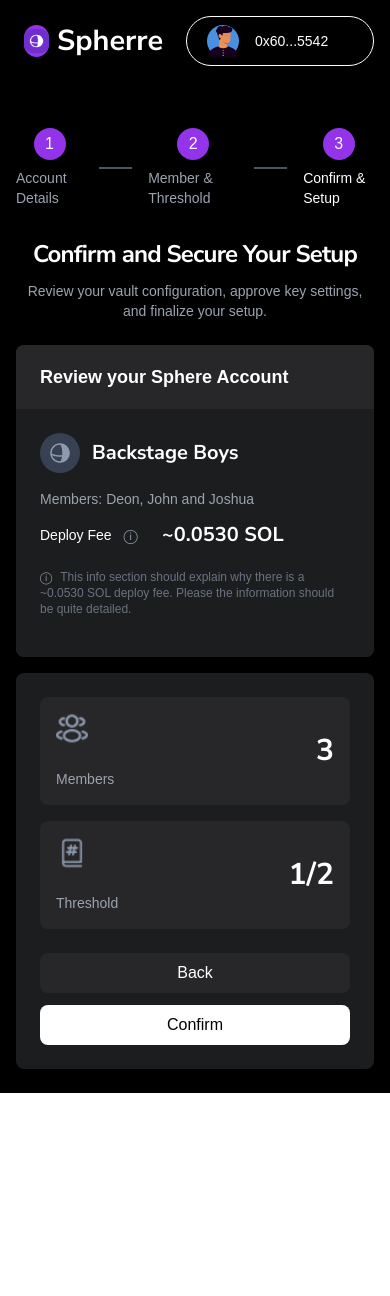
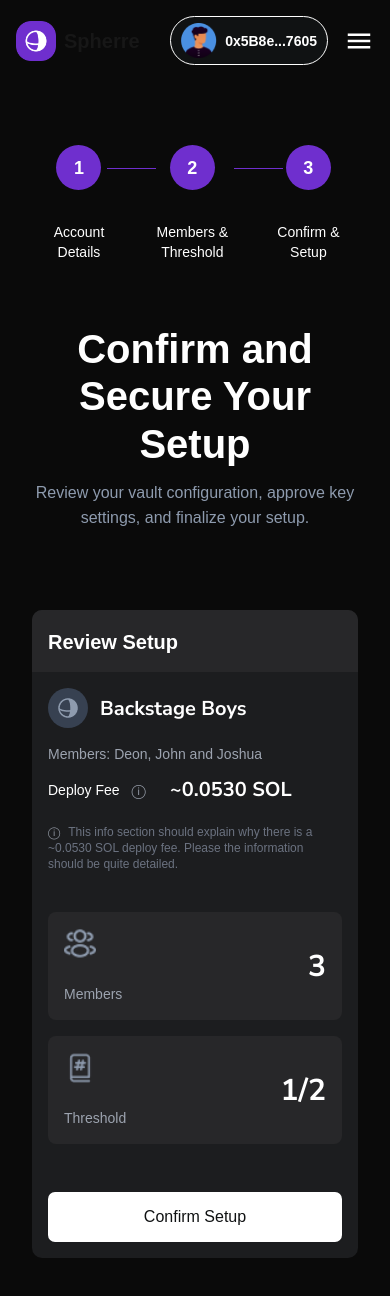
Before and after one commit to Spherre-Labs/spherre-dapp, a Next.js app in the folder frontend/: page /confirmSetup in a window 390 px wide. Before the commit the page ends 1093 px from the top, so only its background shows below. Built offline with nearby package versions, Linux system fonts and the light colour scheme.

Commit message:
OD-contributions-cleanup & routing fix

```diff
--- a/frontend/app/components/Header.tsx
+++ b/frontend/app/components/Header.tsx
@@ -5,24 +5,22 @@
 
 const Header = () => {
   return (
-    <header className="bg-black text-white flex justify-between items-center p-4 fixed top-0 w-full z-10">
+    <header className="text-white flex justify-between items-center p-8 fixed top-0 w-full z-10">
       <div className="w-[155.12px] h-[37px] flex items-center gap-[8.12px] text-white p-2">
-        <div className="w-8 h-8 bg-purple-600 rounded-full flex items-center justify-center">
-          <Image src={Logo} alt="" />
-        </div>
-        <h1 className="font-['Nunito_Sans'] font-bold text-[28.88px] leading-[49.63px] tracking-[2%] text-center">
+        <Image src={Logo} width={50} height={80} alt='logo' />
+        <h1 className="font-bold text-[20px] leading-[49.63px] tracking-[2%] text-center">
           Spherre
         </h1>
       </div>
 
       <nav className="hidden md:flex space-x-8 lg:ml-6">
-        <a href="#" className="text-gray-400 text-white">
+        <a href="#" className="text-white">
           Docs
         </a>
-        <a href="#" className="text-gray-400 text-white">
+        <a href="#" className="text-white">
           Telegram
         </a>
-        <a href="#" className="text-gray-400 text-white">
+        <a href="#" className="text-white">
           Twitter
         </a>
       </nav>
--- a/frontend/app/components/MembersThreshold.tsx
+++ b/frontend/app/components/MembersThreshold.tsx
@@ -5,7 +5,7 @@
 
 const MembersThreshold = ({ members = 3, threshold = '1/2' }) => {
   return (
-    <div className="w-full max-w-md sm:max-w-lg md:max-w-xl lg:max-w-2xl bg-[#1C1D1F] rounded-lg p-6">
+    <div className="w-full">
       <div className="grid grid-cols-1 sm:grid-cols-2 gap-4 mb-6">
         <div className="bg-[#272729] rounded-lg p-4 flex items-center justify-between">
           <div className="flex flex-col items-start gap-6">
@@ -27,15 +27,6 @@
           </p>
         </div>
       </div>
-
-      <div className="flex flex-col sm:flex-row gap-3">
-        <button className="w-full sm:w-1/2 py-2 bg-[#272729] text-white rounded-lg hover:bg-gray-600">
-          Back
-        </button>
-        <button className="w-full sm:w-1/2 py-2 bg-white text-black rounded-lg hover:bg-gray-200">
-          Confirm
-        </button>
-      </div>
     </div>
   )
 }
--- a/frontend/app/components/SphereAccountReview.jsx
+++ b/frontend/app/components/SphereAccountReview.jsx
@@ -11,14 +11,7 @@
   const [showTooltip, setShowTooltip] = useState(false)
 
   return (
-    <div className="w-full max-w-md sm:max-w-lg md:max-w-xl lg:max-w-2xl bg-[#272729] rounded-lg overflow-hidden">
-      {/* Header */}
-      <h1 className="text-lg sm:text-xl font-semibold bg-[#272729] h-16 flex items-center px-6 text-white">
-        Review your Sphere Account
-      </h1>
-
-      {/* Content */}
-      <div className="w-full bg-[#1C1D1F] p-6 rounded-b-lg">
+    <div className="w-full">
       {/* Group Name */}
       <div className="flex items-center mb-4">
         <div className="w-10 h-10 bg-gray-700 rounded-full flex items-center justify-center mr-3">
@@ -71,7 +64,6 @@
         </p>
       </div>
     </div>
-    </div>
   )
 }
 
--- a/frontend/app/confirmSetup/page.tsx
+++ b/frontend/app/confirmSetup/page.tsx
@@ -1,32 +1,47 @@
-import Header from '../components/Header'
-import Stepper from '../components/Stepper'
+import StepIndicators from '../../components/onboarding/StepIndicators'
 import SphereAccountReview from '../components/SphereAccountReview'
 import MembersThreshold from '../components/MembersThreshold'
+import Nav from '@/components/onboarding/Nav'
 
-export default function Home() {
+export default function ConfirmSetup() {
   return (
-    <div className="min-h-screen bg-black text-white">
-      <Header />
+    <div className='w-full lg:px-[50px] md:px-6 px-4 md:py-[50px] py-4 overflow-x-hidden bg-[#0a0a0a]'>
+      <Nav />
+      <div className="text-white">
 
         {/* Main Container */}
         <div className="flex flex-col items-center px-4 pt-16 sm:pt-20 md:pt-24 pb-6 sm:pb-8">
-        <Stepper />
+          <div className="max-w-[672px] w-full pt-[1rem]">
+            <StepIndicators />
 
             {/* Heading & Description */}
-        <div className="w-full max-w-[456px] text-center">
-          <h1 className="font-['Nunito_Sans'] font-bold text-2xl sm:text-3xl md:text-4xl leading-[1.2] tracking-[-0.8px] mb-3 sm:mb-4">
+            <div className="max-w-sm mx-auto my-12 text-center pb-8">
+              <h1 className="text-white font-[700] text-[40px] leading-[47.42px] pt-4">
                 Confirm and Secure Your Setup
               </h1>
-          <p className="text-gray-400 text-sm sm:text-base mb-6 sm:mb-8 max-w-lg mx-auto">
+              <p className="font-[400] text-[16px] leading-[25px] text-[#8E9BAE] mt-3">
                 Review your vault configuration, approve key settings, and finalize
                 your setup.
               </p>
             </div>
 
             {/* Review & Threshold Sections */}
-        <div className="w-full max-w-lg flex flex-col items-center space-y-4">
+            <div className="rounded-[10px] bg-[#1C1D1F] w-full overflow-hidden">
+              <div className="bg-[#272729] py-[18px] md:px-[26px] px-4 w-full h-[62px]">
+                <h4 className="text-white font-[700] text-xl">Review Setup</h4>
+              </div>
+              <div className="w-full flex flex-col gap-6 py-4 md:px-[26px] px-4">
                 <SphereAccountReview />
                 <MembersThreshold />
+                <button
+                  type="button"
+                  className="w-full h-[50px] flex justify-center items-center bg-white shadow-[0px_1.08px_2.16px_0px_#1018280A] text-[#101213] font-[500] text-base rounded-[7px]"
+                >
+                  Confirm Setup
+                </button>
+              </div>
+            </div>
+          </div>
         </div>
       </div>
     </div>
--- a/frontend/app/step4/page.tsx
+++ b/frontend/app/step4/page.tsx
@@ -1,10 +1,16 @@
+import Nav from '@/components/onboarding/Nav'
 import ConfirmationFooter from '../../components/ConfirmationFooter'
+// import Header from '../components/Header'
+import Stepper from '../components/Stepper'
 import ReviewAccount from './ReviewAccount'
 
 export default function Page() {
   return (
-    <div className="font-sans w-full min-h-screen flex flex-col items-center justify-center bg-[#101213]  gap-5 md:gap-6 p-6  ">
-      <h1 className="font-bold  text-[30px] md:text-[40px] text-center max-w-[456px] leading-[37px] md:leading-[47.42px] text-white ">
+    <div className="font-sans w-full min-h-screen flex flex-col items-center justify-center bg-[#101213]  gap-5 md:gap-6 p-6 ">
+      {/* <Header /> */}
+      <Nav />
+      <Stepper />
+      <h1 className="text-center text-white font-[700] text-[40px] leading-[47.42px]">
         Confirm and Secure Your Setup
       </h1>
       <p className="text-[#8E9BAE] font-medium text-base max-w-[337px] text-center leading-[25px] ">
--- a/frontend/components/onboarding/StepIndicators.tsx
+++ b/frontend/components/onboarding/StepIndicators.tsx
@@ -6,7 +6,7 @@
   const pathname = usePathname()
 
   const isStep2 = pathname.includes('step2')
-  const isStep3 = pathname.includes('step3')
+  const isStep3 = pathname.includes('step3') || pathname.includes('confirmSetup')
 
   return (
     <div className="w-full flex justify-between items-center md:px-8 relative">
--- a/frontend/components/onboarding/StepOne.tsx
+++ b/frontend/components/onboarding/StepOne.tsx
@@ -15,7 +15,8 @@
    * If valid, logs the inputs to console and navigates to Step 2.
    * If an error occurs during navigation, it's logged to console.
    */
-  const handleSubmitStepOne = async () => {
+  const handleSubmitStepOne = async (event: React.FormEvent) => {
+    event.preventDefault();
     if (!accountName && !desc) {
       throw Error('Inputs are required')
     }
@@ -36,7 +37,7 @@
         <h1 className="text-center text-white font-[700] text-[40px] leading-[47.42px]">
           Secure Your Digital Assets Seamlessly
         </h1>
-        <p className="font-[400] text-[16px] leading-[25px] text-center text-[#8E9BAE] lg:px-8 mt-3">
+        <p className="text-[16px] leading-[25px] text-center text-[#8E9BAE] mx-auto w-[337px] mt-3">
           Name your Spherre account, Spherre ensures seamless integration,
           giving you full control over your digital assets.
         </p>
@@ -67,7 +68,7 @@
               id="accountName"
               value={accountName}
               onChange={(e) => setAccountName(e.target.value)}
-              className="w-full border border-[#292929] rounded-[7px] placeholder:text-[#8E9BAE] px-4 py-3 bg-transparent outline-none"
+              className="w-full rounded-[7px] placeholder:text-[#8E9BAE] px-4 py-3 bg-transparent outline-none"
               placeholder="Enter a team name"
               required
             />
@@ -77,7 +78,7 @@
           <div className="w-full">
             <label
               htmlFor="description"
-              className="font-[400] text-[14px]leading-[24px] text-white mb-1 block"
+              className="font-[400] text-[14px]leading-[24px] text-white mb-1 block pb-2"
             >
               Spherre Description
             </label>
--- a/frontend/components/onboarding/StepTwo.tsx
+++ b/frontend/components/onboarding/StepTwo.tsx
@@ -18,6 +18,15 @@
   const deleteMember = (index: number) => {
     const newMembers = spherreMembers.filter((_, i) => i !== index)
     setSpherreMembers(newMembers)
+    if (approvals > newMembers.length) {
+      setApprovals(newMembers.length)
+    }
+  }
+
+  const clearMember = (index: number) => {
+    const updatedMembers = [...spherreMembers]
+    updatedMembers[index] = ''
+    setSpherreMembers(updatedMembers)
   }
 
   const handleApprovalsChange = (
@@ -85,7 +94,12 @@
                     value={member}
                     required
                   />
-                  {index !== 0 && (
+                  {index === 0 ? (
+                    <LuTrash
+                      onClick={() => clearMember(index)}
+                      className="absolute right-3 top-1/2 transform -translate-y-1/2 text-[#8E9BAE] cursor-pointer"
+                    />
+                  ) : (
                     <LuTrash
                       onClick={() => deleteMember(index)}
                       className="absolute right-3 top-1/2 transform -translate-y-1/2 text-[#8E9BAE] cursor-pointer"
@@ -116,7 +130,7 @@
               <input
                 type="range"
                 min="1"
-                max="2"
+                max={spherreMembers.length}
                 step="1"
                 value={approvals}
                 onChange={handleApprovalsChange}
@@ -124,15 +138,17 @@
               />
               <div className="flex items-center justify-between px-1">
                 <span className="text-sm">1</span>
-                <span className="text-sm">2</span>
+                <span className="text-sm">{spherreMembers.length}</span>
               </div>
             </div>
             <button
+              onClick={() => router.push("/confirmSetup")}
               type="submit"
               className="w-full h-[50px] flex justify-center items-center bg-white shadow-[0px_1.08px_2.16px_0px_#1018280A] text-[#101213] font-[500] text-base rounded-[7px]"
             >
               Continue
             </button>
+
 
             <style>
               {`
```
Lines whose indentation alone changed are shown as unchanged.
